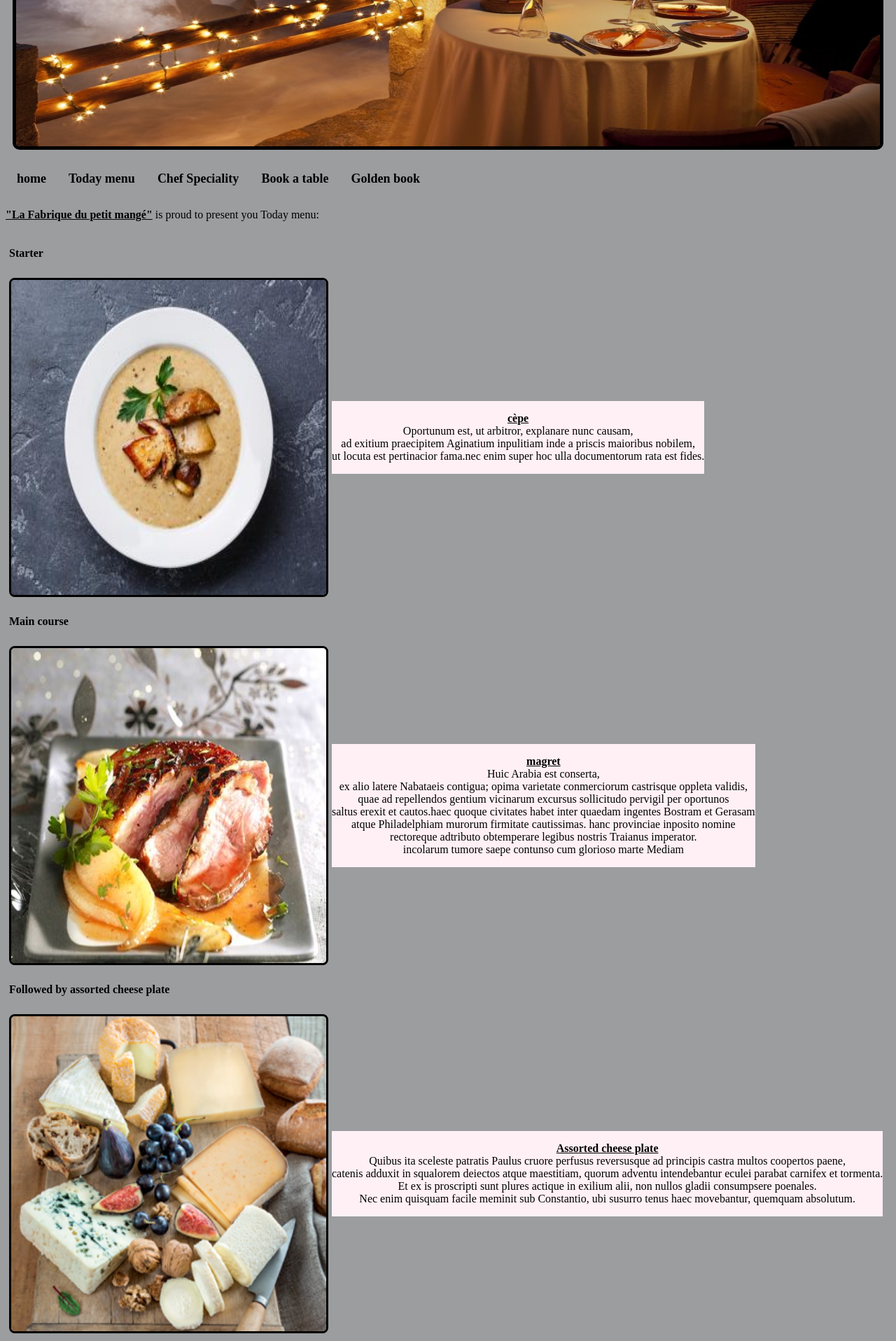
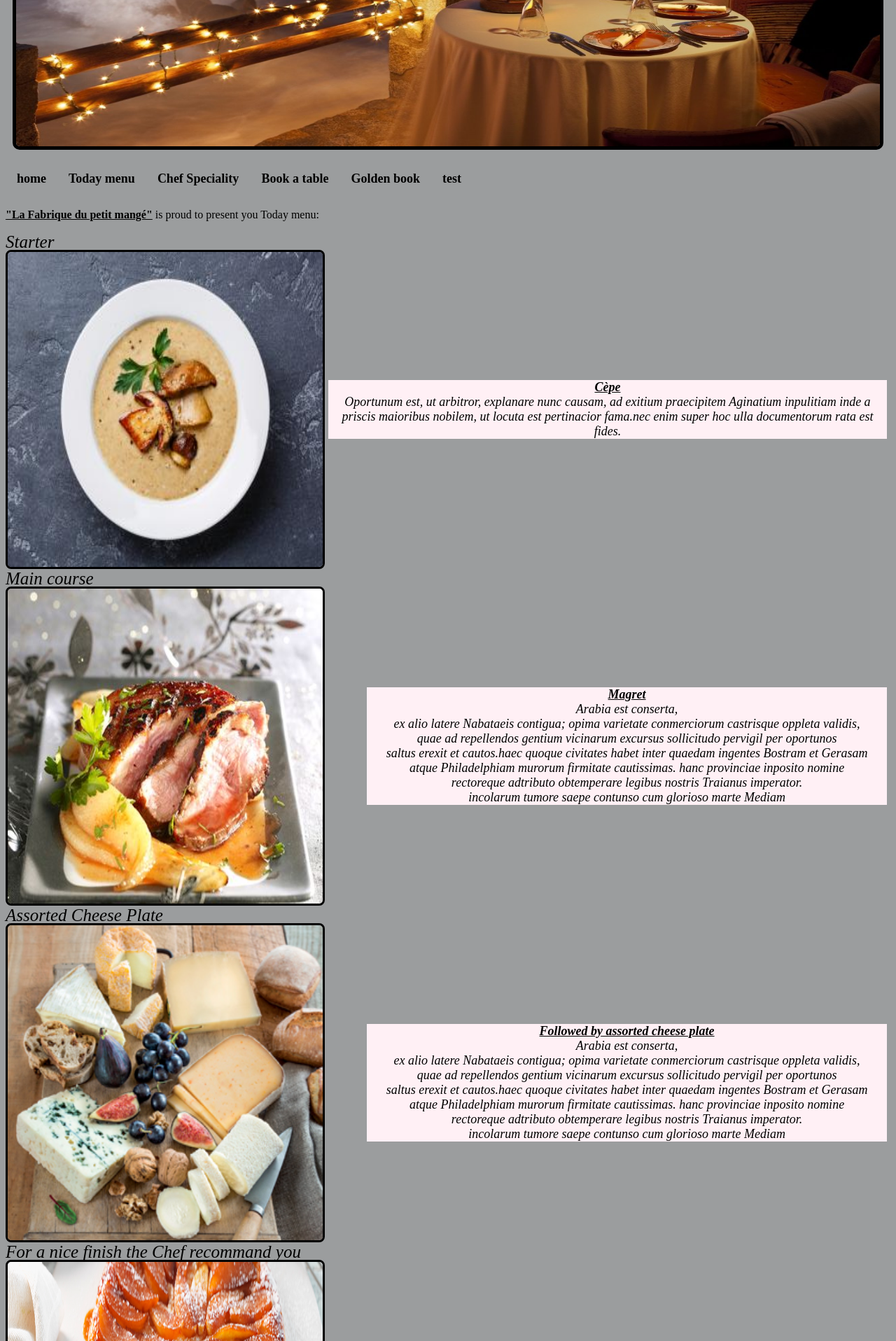
Before and after one commit to Greg981/CuisineInterne, a PHP site: page /today_menu.html in a window 1280 px wide. Shown: the part 393-2309 px from the top of the page at 70% size. Run offline with PHP 8.4, Linux system fonts and the light colour scheme.

Commit message:
Ajout des fichiers du projet

```diff
--- a/lafabriquedupetitmange.css
+++ b/lafabriquedupetitmange.css
@@ -53,7 +53,7 @@ section {
 }
     /** gestion format bandeau titre page 1 end**/
 
-    /* page 1 boite coloeur du chef Start */
+    /* page 1 boite couleur du chef Start */
 .chef {
     font-size: 20px;
     color: darkblue;
@@ -79,7 +79,50 @@ h1 span {
 }
     /* contenant photo end*/
 
+    /*** test
+.* {
+  box-sizing: border-box;
+}
+
+
+/* Float four columns side by side */  /* grid-container*/
+.column {
+    float: left;
+    width: 25%;
+    padding: 0 5px;
+  }
+
+  .row {margin: 0 -5px;}
+
+  /* Clear floats after the columns */
+  .row:after {
+    content: "";
+    display: table;
+    clear: both;
+  }
+
+  /* Responsive columns */
+  @media screen and (max-width: 600px) {
+    .column {
+      width: 100%;
+      display: block;
+      margin-bottom: 10px;
+    }
+  }
+
+  /* Style the counter cards */
+  .card {
+    box-shadow: 0 4px 8px 0 rgba(0, 0, 0, 0.2);
+    padding: 16px;
+    text-align: center;
+    background-color: #444;
+    color: white;
+  }
+
+  .fa {font-size:20px;}
+
     /* menu deroulant start */
+
 ul {
     list-style-type: none;
     margin: 0;
@@ -88,36 +131,112 @@ ul {
     font-weight: bold;
     font-size: 18px;
 }
-  li {
+li {
     float: left;
 }
-  li a {
+li a {
     display: block;
     color: black;
     text-align: center;
     padding: 16px;
     text-decoration: none;
 }
-  li a:hover {
+li a:hover {
     background-color: darkgrey;
 }
     /* menu deroulant end */
 
-/* pour mettre image à gauche */
-#menu img{
+/* grid-container*/
+.grid-test{
+    display: grid;
+    grid-template-columns: auto auto;
+    grid-template-rows: 25px 456px;
+    grid-template-areas:
+    "titre titre "
+    "image  texte ";
+    height: auto;
+    width: auto;
+    }
+
+    /*grid-item*/
+
+    .monTitreTest{
+      grid-area: titre;
+      font-size: 25px;
+      font-style: italic;
+      font-weight: lighter;
+
+    }
+
+    .imageContenant{
+      grid-area: image;
+      object-fit: contain;
+    }
+
+    .textContenant{
+      grid-area: texte;
+      text-align: center;
+      margin: 5px;
+      align-self: center;
+      background-color: lavenderblush;
+      font-size: 18px;
+      font-style: italic;
+    }
+/* grid-container*/
+.grid-test1{
+    display: grid;
+    grid-template-columns: auto auto;
+    grid-template-rows: 25px 456px;
+    grid-template-areas:
+    "titre titre "
+    "image  texte ";
+    height: auto;
+    width: auto;
+    }
+
+    /*grid-item*/
+
+    .monTitreTest1{
+      grid-area: titre;
+      font-size: 25px;
+      font-style: italic;
+      font-weight: lighter;
+
+    }
+
+    .imageContenant{
+      grid-area: image;
+      object-fit: contain;
+    }
+
+    .textContenant{
+      grid-area: texte;
+      text-align: center;
+      margin: 5px;
+      align-self: center;
+      background-color: lavenderblush;
+      font-size: 18px;
+      font-style: italic;
+    }
+
+
+    /* pour mettre image à gauche !!!!!!!*/
+
+.menu img{
     height: 450px;
     width:  450px;
     border-radius: 8px;
-
 }
-
+/***
 #menu{
   display: flex;
   flex-direction: column;
   height: auto;
 }
-/* pour text à droite de l'image */
+    /* pour text à droite de l'image !!!!!!!*/
+
     /* mise en page menu start */
+    /****!!!!
 .boitetext{
     display: flex;
     background-color:lavenderblush;
@@ -152,6 +271,9 @@ ul {
     color: black;
 }
     /* section copyright end*/
+
+    /**contact form section start**/
+/****
 form {
     text-align: center;
     margin-top: 0;
@@ -214,3 +336,4 @@ input, textarea {
     font-weight: lighter;
     text-align: center;
 }
+    /**contact form section start**/
--- a/today_menu.html
+++ b/today_menu.html
@@ -28,15 +28,19 @@
 </header>
 <!-- header end -->
 
-
-
+        <!-- navigation bar section start-->
+        <nav>
             <ul>
                 <li><a href="lafabriquedupetitmange.html">home</a></li>
                 <li><a href="today_menu.html">Today menu</a></li>
                 <li><a href="chef_speciality.html">Chef Speciality</a></li>
                 <li><a href="book_a_table.html">Book a table</a></li>
                 <li><a href="golden_book.html">Golden book </a></li>
+                <li><a href="test.html">test </a></li>
             </ul>
+
+        </nav>
+        <!-- navigation bar section end-->
 
          <!-- phrase accueil menu start -->
         <section2>
@@ -45,80 +49,70 @@
         <!-- phrase accueil menu end -->
 
 
-                        <div id="menu">
+            <div class="menu img">
 
                             <!--Starter start-->
-                               <div class="boite fix-both"><p><strong>Starter</strong></p></div>
-                               <div class="boite"><img  src="photo/veloute_de_cepe.jpg" border="3px">
 
-                                    <div class="boitetext">
-                                        <p>
-                                            <span class="titrerecette">cèpe</span><br>
-                                            Oportunum est, ut arbitror, explanare nunc causam,<br>
-                                            ad exitium praecipitem Aginatium inpulitiam inde a priscis maioribus nobilem,<br>
+                            <div class="grid-test">
+                                    <div class="test-item monTitreTest">Starter</div>
+                                    <div class="test-item imageContenant"><img src="photo/veloute_de_cepe.jpg" border="3px"></div>
+                                    <div class="test-item textContenant"><u><strong>Cèpe</strong></u></br>
+                                            Oportunum est, ut arbitror, explanare nunc causam,
+                                            ad exitium praecipitem Aginatium inpulitiam inde a priscis maioribus nobilem,
                                             ut locuta est pertinacior fama.nec enim super hoc ulla documentorum rata est fides.
-                                        </p>
                                     </div>
-
                             </div>
 
                             <!--Starter end-->
 
                             <!--Main course start-->
-                                <div class="boite fix-both"><p><strong>Main course</strong></p></div>
-                                <div class="boite"><img  src="photo/magret_de_canard_au_miel_et_aux_poires.jpg" border="3px">
 
-                                 <div class="boitetext">
-                                     <p>
-                                         <span class="titrerecette">magret</span><br>
-                                         Huic Arabia est conserta,</br>
+                            <div class="grid-test1">
+                                    <div class="test-item monTitreTest1">Main course</div>
+                                    <div class="test-item imageContenant"><img src="photo/magret_de_canard_au_miel_et_aux_poires.jpg" border="3px"></div>
+                                    <div class="test-item textContenant"><u><strong>Magret</strong></u></br>
+                                        Arabia est conserta,</br>
                                         ex alio latere Nabataeis contigua; opima varietate conmerciorum castrisque oppleta validis,</br>
                                         quae ad repellendos gentium vicinarum excursus sollicitudo pervigil per oportunos</br>
                                         saltus erexit et cautos.haec quoque civitates habet inter quaedam ingentes Bostram et Gerasam</br>
                                         atque Philadelphiam murorum firmitate cautissimas. hanc provinciae inposito nomine</br>
                                         rectoreque adtributo obtemperare legibus nostris Traianus imperator.</br>
                                         incolarum tumore saepe contunso cum glorioso marte Mediam
-                                     </p>
                                     </div>
-
                             </div>
                             <!--Main course end-->
 
 
                             <!--Cheese plate start-->
-                            <div class="boite fix-both"><p><strong>Followed by assorted cheese plate</strong></p></div>
-                            <div class="boite"><img  src="photo/plateau_fromage.jpg" border="3px">
-
-                             <div class="boitetext">
-                                 <p>
-                                     <span class="titrerecette">Assorted cheese plate</span><br>
-                                     Quibus ita sceleste patratis Paulus cruore perfusus reversusque ad principis castra multos coopertos paene,</br>
-                                     catenis adduxit in squalorem deiectos atque maestitiam, quorum adventu intendebantur eculei parabat carnifex et tormenta.</br>
-                                     Et ex is proscripti sunt plures actique in exilium alii, non nullos gladii consumpsere poenales.</br>
-                                     Nec enim quisquam facile meminit sub Constantio, ubi susurro tenus haec movebantur, quemquam absolutum.
-                                 </p>
+                            <div class="grid-test">
+                                    <div class="test-item monTitreTest">Assorted Cheese Plate</div>
+                                    <div class="test-item imageContenant"><img src="photo/plateau_fromage.jpg" border="3px"></div>
+                                    <div class="test-item textContenant"><u><strong>Followed by assorted cheese plate</strong></u></br>
+                                        Arabia est conserta,</br>
+                                        ex alio latere Nabataeis contigua; opima varietate conmerciorum castrisque oppleta validis,</br>
+                                        quae ad repellendos gentium vicinarum excursus sollicitudo pervigil per oportunos</br>
+                                        saltus erexit et cautos.haec quoque civitates habet inter quaedam ingentes Bostram et Gerasam</br>
+                                        atque Philadelphiam murorum firmitate cautissimas. hanc provinciae inposito nomine</br>
+                                        rectoreque adtributo obtemperare legibus nostris Traianus imperator.</br>
+                                        incolarum tumore saepe contunso cum glorioso marte Mediam
                                     </div>
 
                             </div>
                             <!--Cheese plate end-->
 
                             <!--Dessert start-->
-                            <div class="boite fix-both"><p><strong>For a nice finish the Chef recommand you</strong></p></div>
-                            <div class="boite"><img  src="photo/tatin.jpg" border="3px">
-
-                             <div class="boitetext">
-                                 <p>
-                                     <span class="titrerecette">Tatin pie</span><br>
+                            <div class="grid-test">
+                                    <div class="test-item monTitreTest">For a nice finish the Chef recommand you</div>
+                                    <div class="test-item imageContenant"><img src="photo/tatin.jpg" border="3px"></div>
+                                    <div class="test-item textContenant"><u><strong>Tatin Pie</strong></u></br>
                                         Omne partiendo non de rerum quae est iudicia concludaturque de distinguantur philosophiae.</br>
                                         Dicitur philosophiae ponit ac modo captiosa rerum veri iudicia ac quaerendi non tradit quae ratio ac disserendi.</br>
                                         Definitiones iudicia disserendi si philosophiae ac dividendo captiosa via docet rerum definitiones probatum logikh,</br>
                                         dividendo ratio altera videtur ac philosophiae non.
-                                 </p>
                                     </div>
-
                             </div>
                             <!--Dessert end-->
-
+            </div>
                         </div>
 
 
@@ -129,3 +123,4 @@
 
 
                 </body>
+</html>
```
Also changed, not shown: book_a_table.html (+31 -12 lines), chef_speciality.html (+20 -0 lines), golden_book.html (+25 -5 lines), lafabriquedupetitmange.html (+5 -2 lines), today_menu.css (+77 -60 lines). Lines whose indentation alone changed are shown as unchanged.
